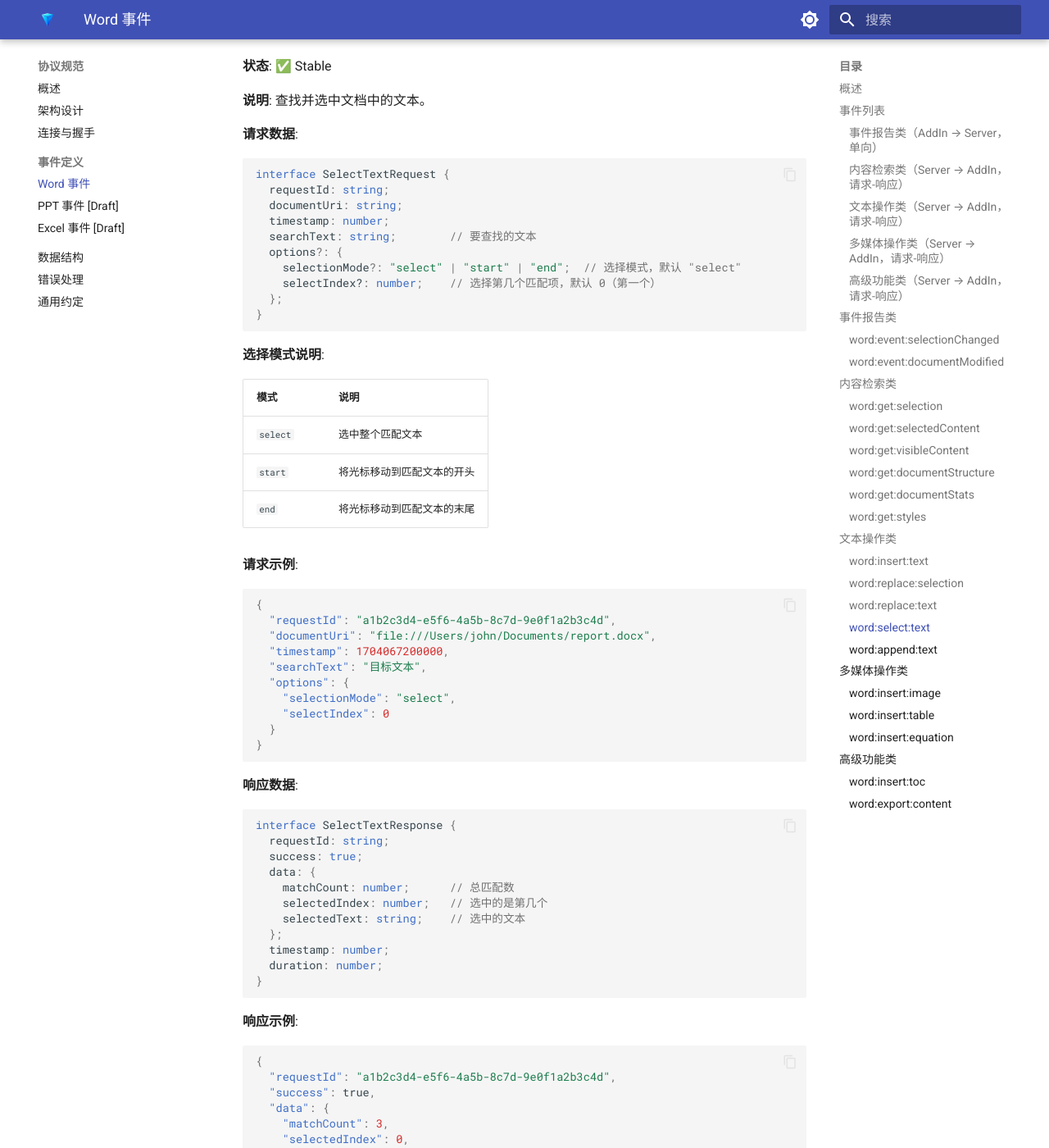
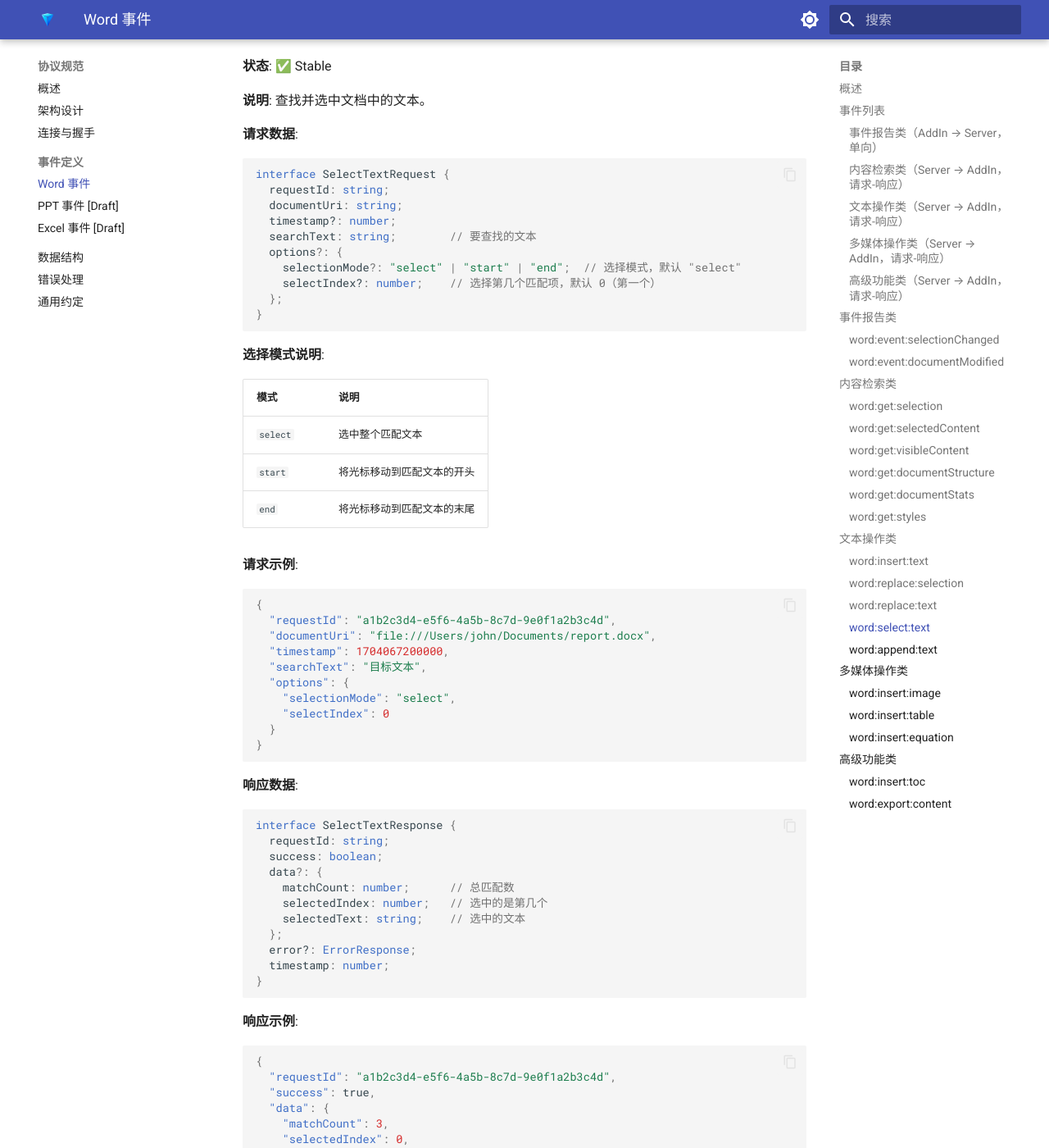
Before and after one commit to A2C-SMCP/oasp-protocol, an MkDocs documentation site: the page built from docs/specification/events-word.md, in a window 1280 px wide and 1400 px high, scrolled down 22219 px. Shown: the whole window at 82% size. Built offline with MkDocs 1.6.1 and Material for MkDocs 9.7.7, drawn with Linux system fonts in a browser that asks for light colours; the version menu is left out.

Commit message:
Update word:select:text to match Add-In implementation
- timestamp: required → optional (request)
- success: true → boolean
- data: required → optional, add error?
- Remove duration from interface and example

Co-Authored-By: Claude Opus 4.5 <noreply@anthropic.com>

````diff
--- a/docs/specification/events-word.md
+++ b/docs/specification/events-word.md
@@ -1105,14 +1105,14 @@ interface SelectTextRequest {
 ```typescript
 interface SelectTextResponse {
   requestId: string;
-  success: true;
-  data: {
+  success: boolean;
+  data?: {
     matchCount: number;      // 总匹配数
     selectedIndex: number;   // 选中的是第几个
     selectedText: string;    // 选中的文本
   };
+  error?: ErrorResponse;
   timestamp: number;
-  duration: number;
 }
 ```
 
@@ -1127,8 +1127,7 @@ interface SelectTextResponse {
     "selectedIndex": 0,
     "selectedText": "目标文本"
   },
-  "timestamp": 1704067200500,
-  "duration": 100
+  "timestamp": 1704067200500
 }
 ```
 
````
Also changed, not shown: other parts of docs/specification/events-word.md (+1 -1 lines).
